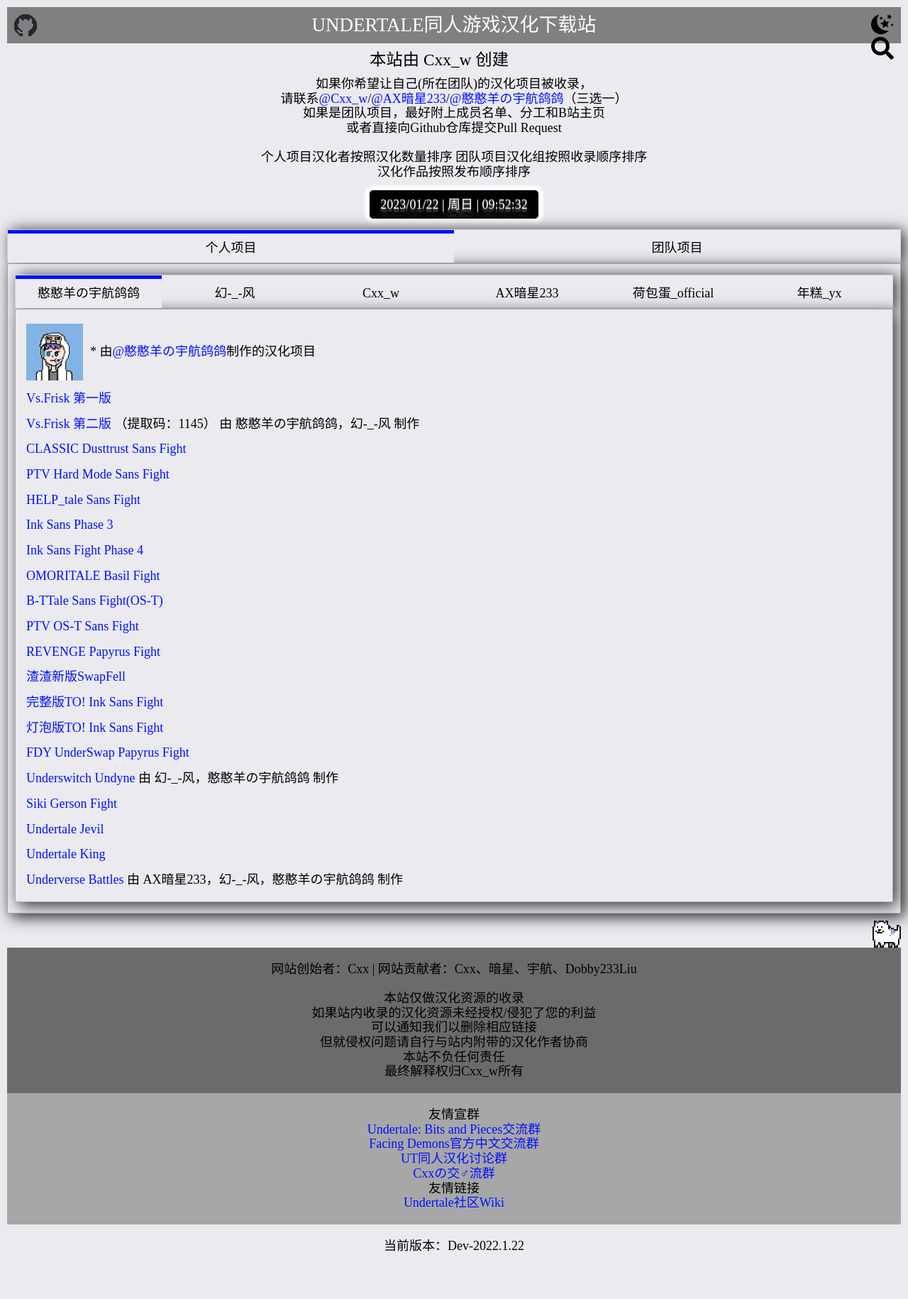
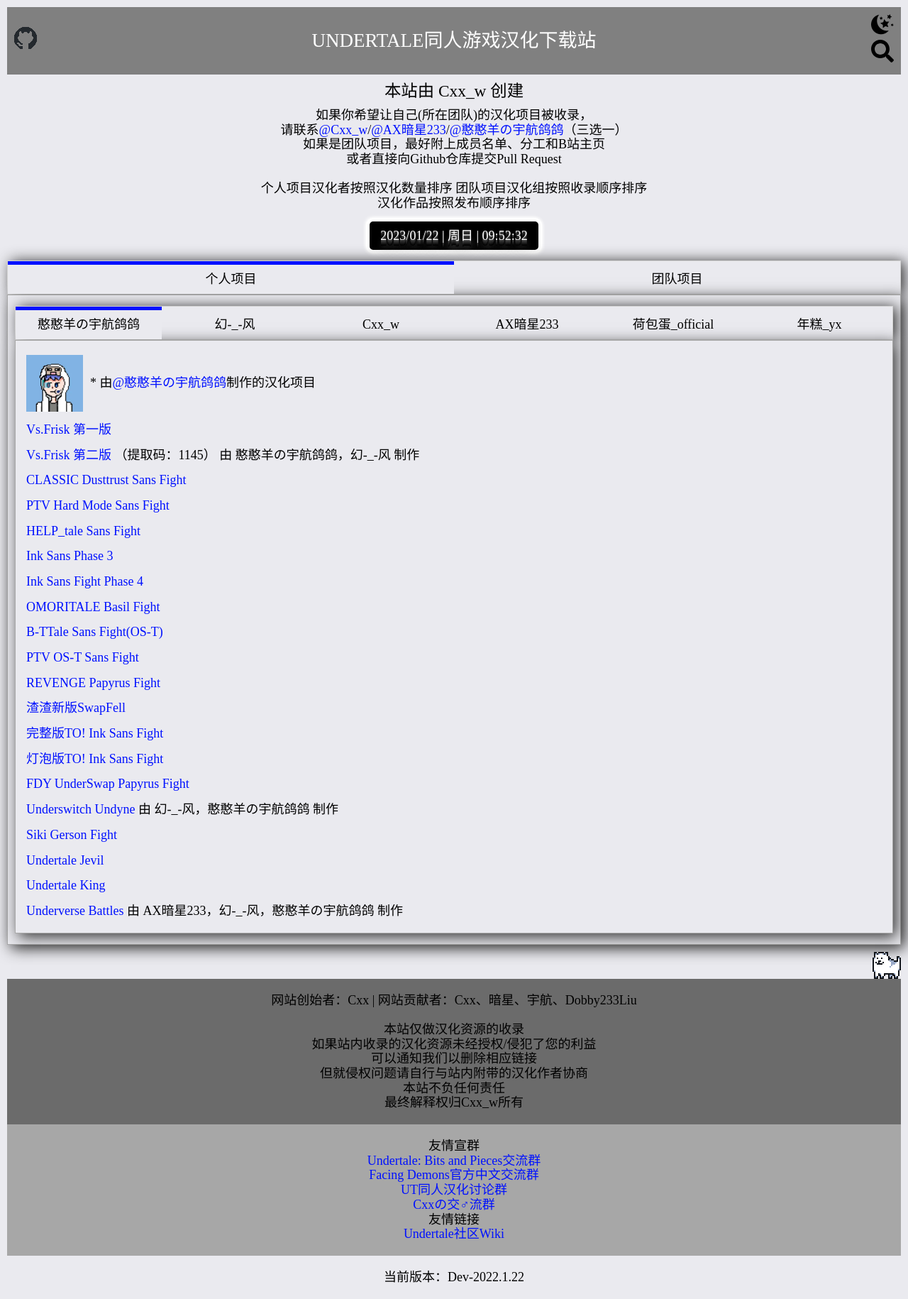
Before and after one commit to Cxxw233/UTFangameChsDownload, a Jekyll site: the page built from index.liquid, in a window 1280 px wide. Shown: the whole page at 71% size. Built offline with Jekyll 4.4.1, drawn with Linux system fonts in a browser that asks for light colours; some web fonts are replaced; before the commit the page ends 1786 px from its top, so only the background shows below that.

Commit message:
failed attempt to fix header buttons

```diff
--- a/_includes/header.html
+++ b/_includes/header.html
@@ -9,6 +9,7 @@
 					class="img-pixelart"
 			/></a>
 		</div>
+		<div><a href="{{ '/' | relative_url }}">{{ site.title }}</a></div>
 		<div class="buttons buttons-right">
 			<button id="change-accent" title="点击我切换主题">
 				<img
@@ -21,7 +22,6 @@
 				<img src="{{ '/assets/images/ui/search.svg' | relative_url }}" title="点我进入搜索" />
 			</a>
 		</div>
-		<a href="{{ '/' | relative_url }}">{{ site.title }}</a>
 	</div>
 
 	<div class="title-pt2">本站由 Cxx_w 创建</div>
--- a/assets/style.css
+++ b/assets/style.css
@@ -172,34 +172,35 @@
 }
 
 header .header-title {
+	display: flex;
+	margin: 10px;
+	padding: 10px;
 	font-size: var(--secondary-heading-font-size);
 	background-color: grey;
 	color: white;
-	padding: 10px;
-	margin: 10px;
+	flex-flow: row nowrap;
+	justify-content: space-around;
+	align-items: center;
 }
-header .header-title * {
+header .header-title div {
+	margin: auto;
+	padding: 0;
+}
+header .header-title div:nth-child(2) {
 	text-align: center;
-	display: block;
-	color: white;
+	flex: 1;
 }
-
-/*设置按钮属性*/
+header .header-title div:nth-child(2) a {
+	color: inherit;
+}
 header .buttons * {
-	margin: 0;
-	padding: 0;
 	width: 32px;
-	font-size: 32px;
-}
-header .buttons-left {
-	float: left;
-}
-header .buttons-right {
-	float: right;
 }
 header .buttons button {
 	background: transparent;
 	border: 0;
+	margin: 0;
+	padding: 0;
 }
 header .buttons button#change-accent > img {
 	width: 100%;
```
